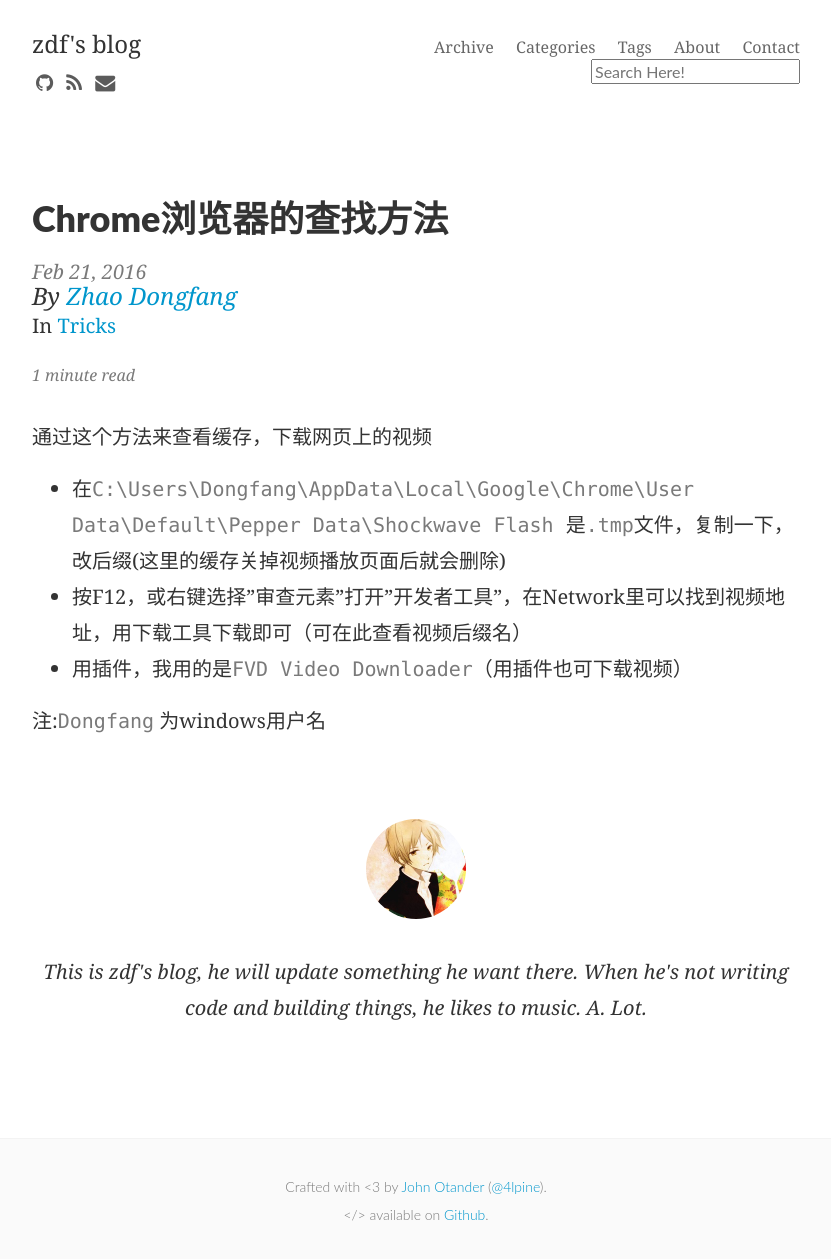
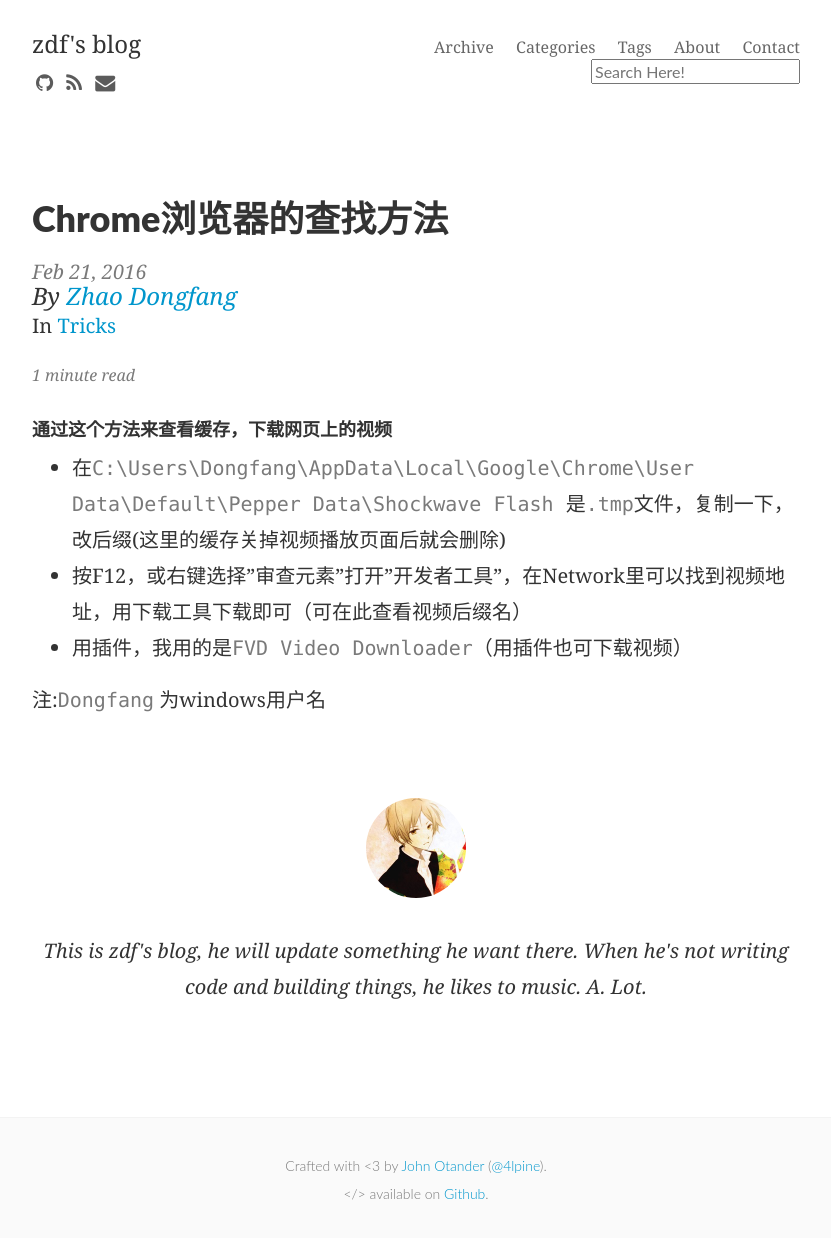
Before and after one commit to zdf1230/zdf1230.github.io, a Jekyll site: the page built from _posts/2016-02-21-Chrome.md, in a window 1280 px wide. Shown: the whole page, without its empty margins (224-1055 px from the left). Built offline with Jekyll 4.4.1, drawn with Linux system fonts in a browser that asks for light colours; nearby versions of some CDN libraries; some web fonts are replaced; comment, search, counter and statistics services are not loaded; after the commit the page ends 1238 px from its top, so only the background shows below that.

```diff
--- a/_posts/2016-02-21-Chrome浏览器的查找方法.md
+++ b/_posts/2016-02-21-Chrome.md
@@ -8,7 +8,7 @@ date: 2016-02-21 11:31:10 -0700
 comments: true
 ---
 
-通过这个方法来查看缓存，下载网页上的视频
+##### 通过这个方法来查看缓存，下载网页上的视频
 
 * 在`C:\Users\Dongfang\AppData\Local\Google\Chrome\User Data\Default\Pepper Data\Shockwave Flash
 `是`.tmp`文件，复制一下，改后缀(这里的缓存关掉视频播放页面后就会删除)
```
